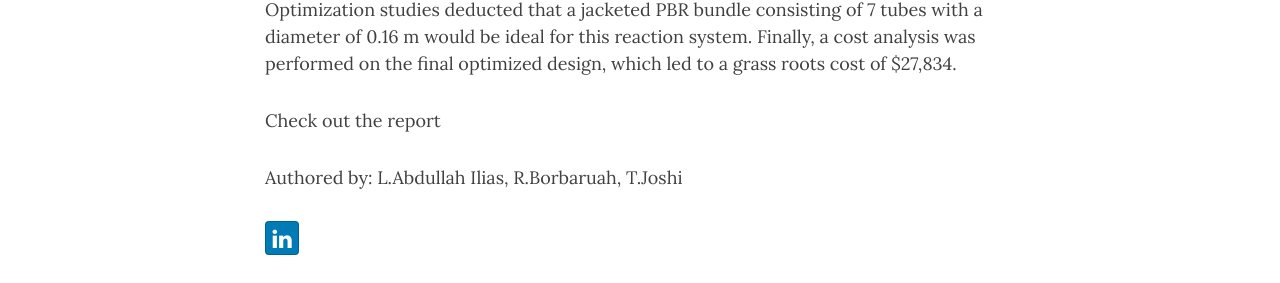
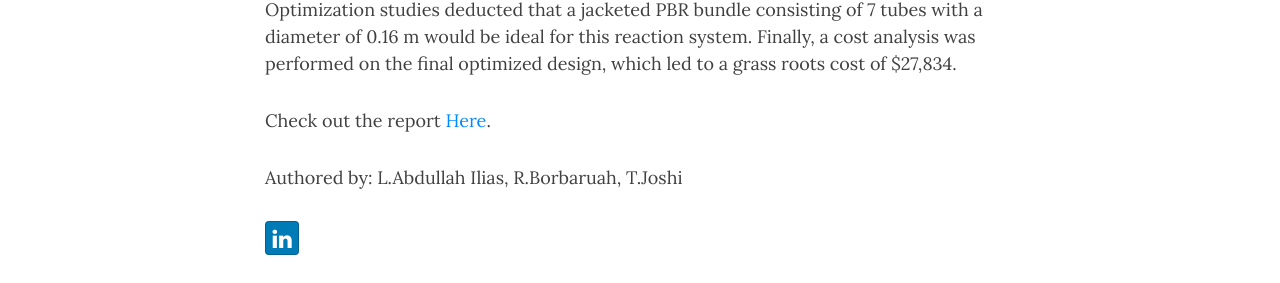
Before and after one commit to tusharjoshi1/tusharjoshi1.github.io, a Jekyll site: the page built from _posts/2016-04-05-Reactor-Design-Project.md, in a window 1280 px wide and 1097 px high. Shown: the part 467-750 px from the top of the window. Built offline with Jekyll 4.4.1, drawn with Linux system fonts in a browser that asks for light colours; nearby versions of some CDN libraries.

Commit message:
Update 2016-04-05-Reactor-Design-Project.md

```diff
--- a/_posts/2016-04-05-Reactor-Design-Project.md
+++ b/_posts/2016-04-05-Reactor-Design-Project.md
@@ -8,6 +8,6 @@
 
 Further investigations were done, which concluded the need of a cooling jacket. Optimization studies deducted that a jacketed PBR bundle consisting of 7 tubes with a diameter of 0.16 m would be ideal for this reaction system. Finally, a cost analysis was performed on the final optimized design, which led to a grass roots cost of $27,834.
 
-Check out the report
+Check out the report <a href="https://drive.google.com/file/d/0BxFShUyVe18eUFpuQV9KZVVVYWs/view?usp=sharing">Here</a>.
 
 Authored by: L.Abdullah Ilias, R.Borbaruah, T.Joshi
```
